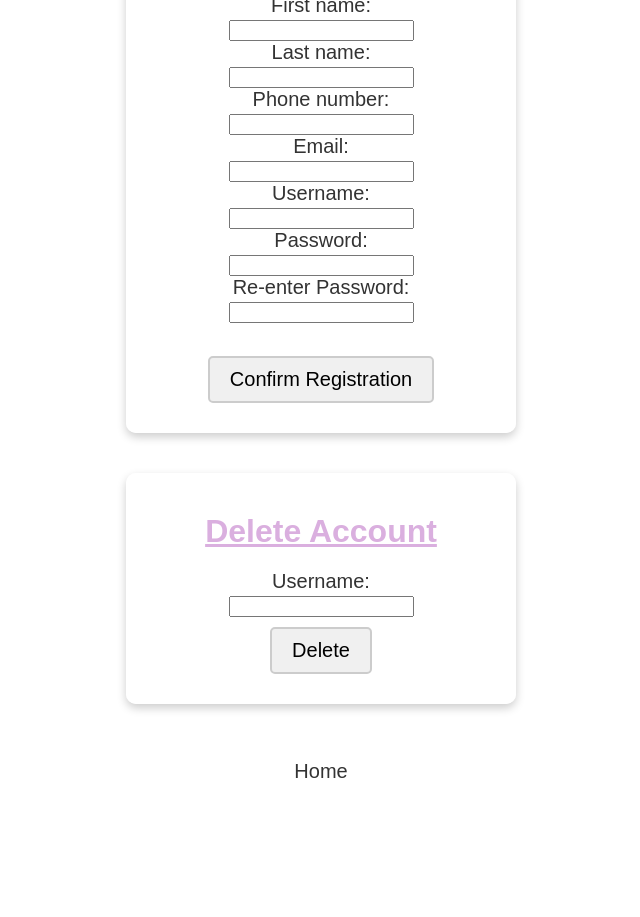
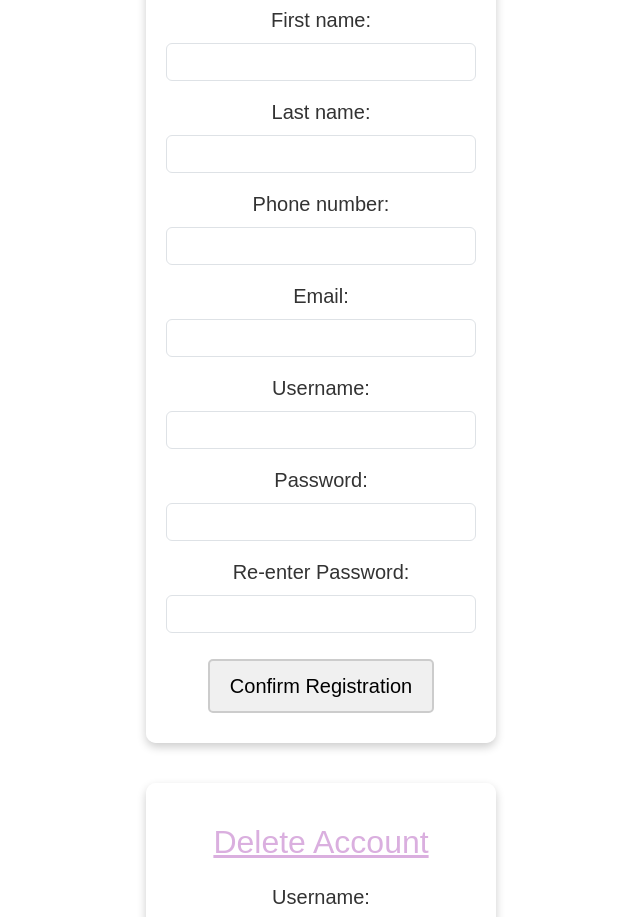
Before and after one commit to zehrahshameer07/cordelias_cafe, a plain HTML site: page registration.html in a window 1280 px wide. Shown: the part 190-1107 px from the top of the page, without its empty margins (319-959 px from the left). Before the commit the page ends 1009 px from the top, so only its background shows below. Drawn offline with nearby package versions, Linux system fonts and the light colour scheme.

Commit message:
Update registration.html

```diff
--- a/registration.html
+++ b/registration.html
@@ -4,6 +4,10 @@
     <meta charset="UTF-8">
     <meta name="viewport" content="width=device-width, initial-scale=1.0">
     <title>My Account</title>
+
+
+    <link href="https://cdn.jsdelivr.net/npm/bootstrap@5.3.0-alpha1/dist/css/bootstrap.min.css" rel="stylesheet">
+
     <style>
         body {
             background-image: url('background2.png');
@@ -22,7 +26,7 @@
             text-decoration: underline;
             color: #daafdf;
         }
-        .btn {
+        .btn-custom {
             background-color: #f0f0f0;
             border: 2px solid #ccc;
             border-radius: 5px;
@@ -32,13 +36,13 @@
             font-size: 20px;
             transition: background-color 0.3s;
         }
-        .btn:hover {
+        .btn-custom:hover {
             background-color: #ddd;
         }
         form {
             font-size: 20px;
             margin: 20px auto;
-            width: 350px; /* Made wider */
+            width: 350px;
             background: rgba(255, 255, 255, 0.9);
             padding: 20px;
             border-radius: 10px;
@@ -70,6 +74,7 @@
             color: #007BFF;
         }
     </style>
+
     <script>
         function validateForm() {
             const password = document.getElementById("password").value;
@@ -105,34 +110,55 @@
 <body>
     <marquee>The home of freshly baked desserts and chocolates made from handpicked ingredients</marquee>
 
-    <div class="form-container">
+    <div class="container form-container">
+
         <form method="post" action="" onsubmit="return validateForm()">
             <h2>Register</h2>
-            <label for="fname">First name:</label><br>
-            <input type="text" id="fname" name="fname" required><br>
-            <label for="lname">Last name:</label><br>
-            <input type="text" id="lname" name="lname" required><br>
-            <label for="pnum">Phone number:</label><br>
-            <input type="text" id="pnum" name="pnum" required><br>
-            <label for="email">Email:</label><br>
-            <input type="email" name="email" required><br>
-            <label for="username">Username:</label><br>
-            <input type="text" id="username" name="username" required onblur="checkUsernameAvailability()"><br>
-            <label for="password">Password:</label><br>
-            <input type="password" name="password" id="password" required><br>
-            <label for="password2">Re-enter Password:</label><br>
-            <input type="password" name="password2" required><br><br>
-            <button type="submit" class="btn">Confirm Registration</button>
+            <div class="mb-3">
+                <label for="fname" class="form-label">First name:</label>
+                <input type="text" id="fname" name="fname" class="form-control" required>
+            </div>
+            <div class="mb-3">
+                <label for="lname" class="form-label">Last name:</label>
+                <input type="text" id="lname" name="lname" class="form-control" required>
+            </div>
+            <div class="mb-3">
+                <label for="pnum" class="form-label">Phone number:</label>
+                <input type="text" id="pnum" name="pnum" class="form-control" required>
+            </div>
+            <div class="mb-3">
+                <label for="email" class="form-label">Email:</label>
+                <input type="email" name="email" class="form-control" required>
+            </div>
+            <div class="mb-3">
+                <label for="username" class="form-label">Username:</label>
+                <input type="text" id="username" name="username" class="form-control" required onblur="checkUsernameAvailability()">
+            </div>
+            <div class="mb-3">
+                <label for="password" class="form-label">Password:</label>
+                <input type="password" name="password" id="password" class="form-control" required>
+            </div>
+            <div class="mb-3">
+                <label for="password2" class="form-label">Re-enter Password:</label>
+                <input type="password" name="password2" class="form-control" required>
+            </div>
+            <button type="submit" class="btn-custom">Confirm Registration</button>
         </form>
 
         <form method="post" action="">
             <h2>Delete Account</h2>
-            <label for="delete_username">Username:</label><br>
-            <input type="text" id="delete_username" name="delete_username" required><br>
-            <button type="submit" class="btn">Delete</button>
+            <div class="mb-3">
+                <label for="delete_username" class="form-label">Username:</label>
+                <input type="text" id="delete_username" name="delete_username" class="form-control" required>
+            </div>
+            <button type="submit" class="btn-custom">Delete</button>
         </form>
     </div>
 
     <p><a href="cordelia_final.php" class="link">Home</a></p>
+
+
+    <script src="https://cdn.jsdelivr.net/npm/@popperjs/core@2.11.6/dist/umd/popper.min.js"></script>
+    <script src="https://cdn.jsdelivr.net/npm/bootstrap@5.3.0-alpha1/dist/js/bootstrap.min.js"></script>
 </body>
 </html>
```
